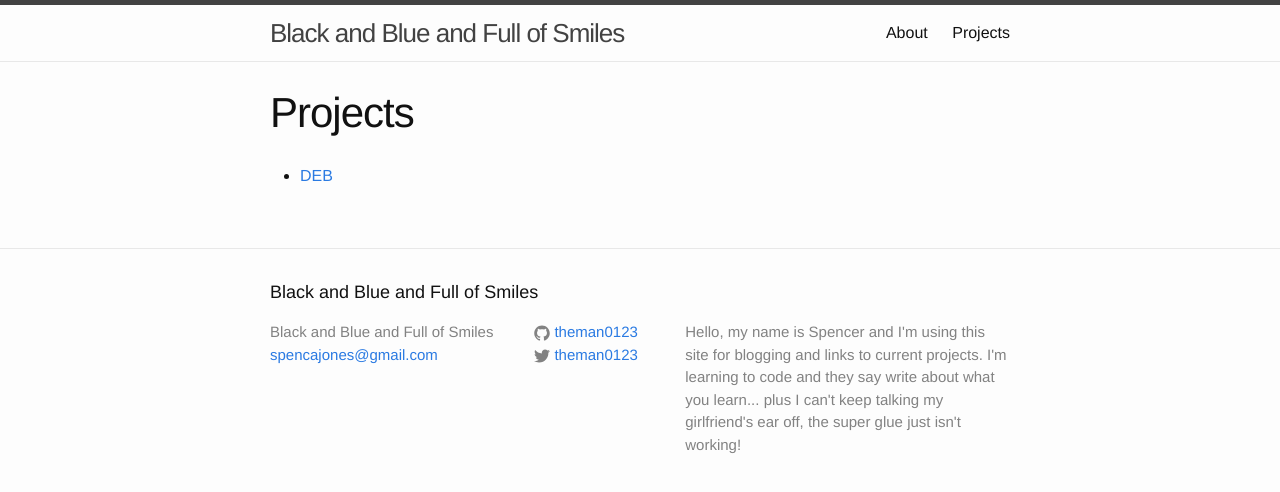
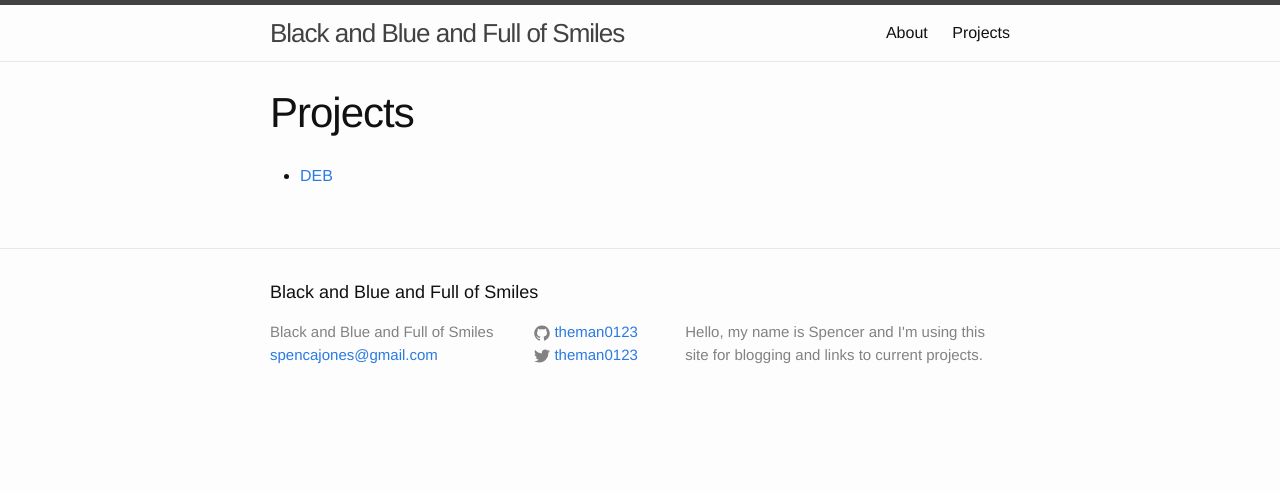
Before and after one commit to theman0123/theman0123.github.io, a Jekyll site: the page built from projects.md, in a window 1280 px wide. Shown: the top 492 px of the page. Built offline with Jekyll 4.4.1, drawn with Linux system fonts in a browser that asks for light colours.

Commit message:
Update _config.yml
update description of site

```diff
--- a/_config.yml
+++ b/_config.yml
@@ -10,8 +10,6 @@ title: Black and Blue and Full of Smiles
 email: spencajones@gmail.com
 description: > # this means to ignore newlines until "baseurl:"
   Hello, my name is Spencer and I'm using this site for blogging and links to current projects.
-  I'm learning to code and they say write about what you learn... plus I can't keep talking my
-  girlfriend's ear off, the super glue just isn't working!
 baseurl: "" # the subpath of your site, e.g. /blog
 url: "http://blackandblue.com" # the base hostname & protocol for your site
 twitter_username: theman0123
```
